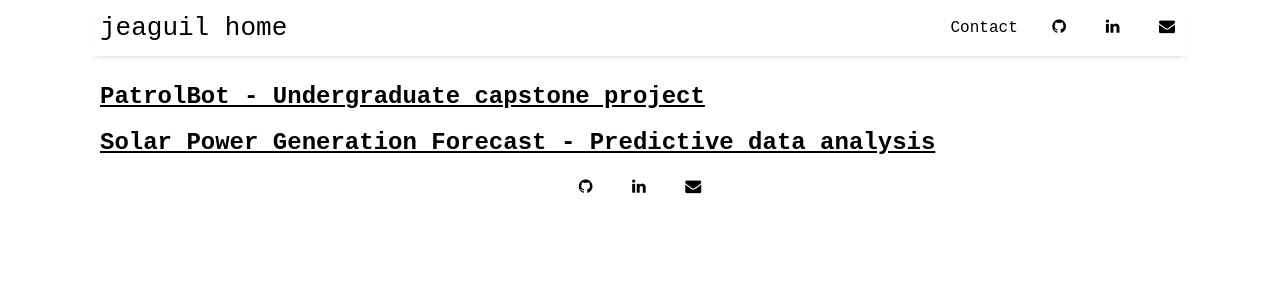
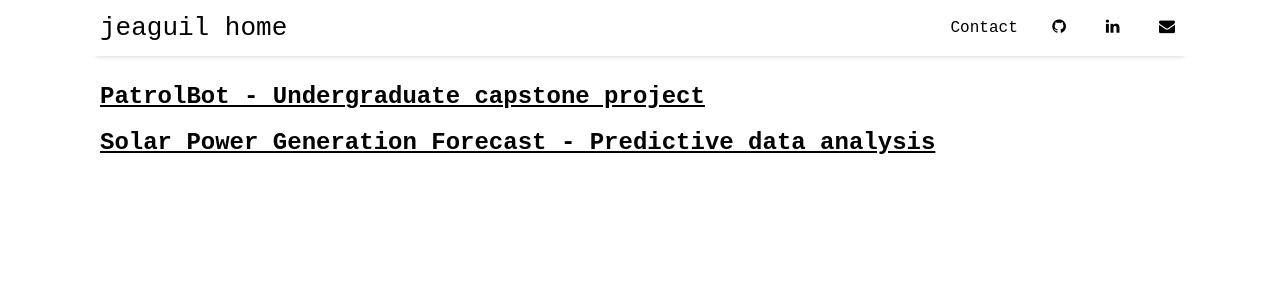
Before and after one commit to jeaguil/jeaguil.github.io, a Jekyll site: the page built from index.html, in a window 1280 px wide. Shown: the top 300 px of the page. Built offline with Jekyll 4.4.1, drawn with Linux system fonts in a browser that asks for light colours; nearby versions of some CDN libraries; the list of posts is cut into pages by our own code.

Commit message:
Removed footer on home page

```diff
--- /dev/null
+++ b/_layouts/home-default.html
@@ -0,0 +1,16 @@
+<!doctype html>
+<html>
+
+{% include head.html %}
+
+<body>
+
+<div class="container">
+  {% include header.html %}
+  <div class="posts-wrapper">
+    {{ content }}
+  </div>
+</div>
+
+</body>
+</html>
--- a/_layouts/home.html
+++ b/_layouts/home.html
@@ -1,5 +1,5 @@
 ---
-layout: default
+layout: home-default
 title: Home
 ---
 
```
